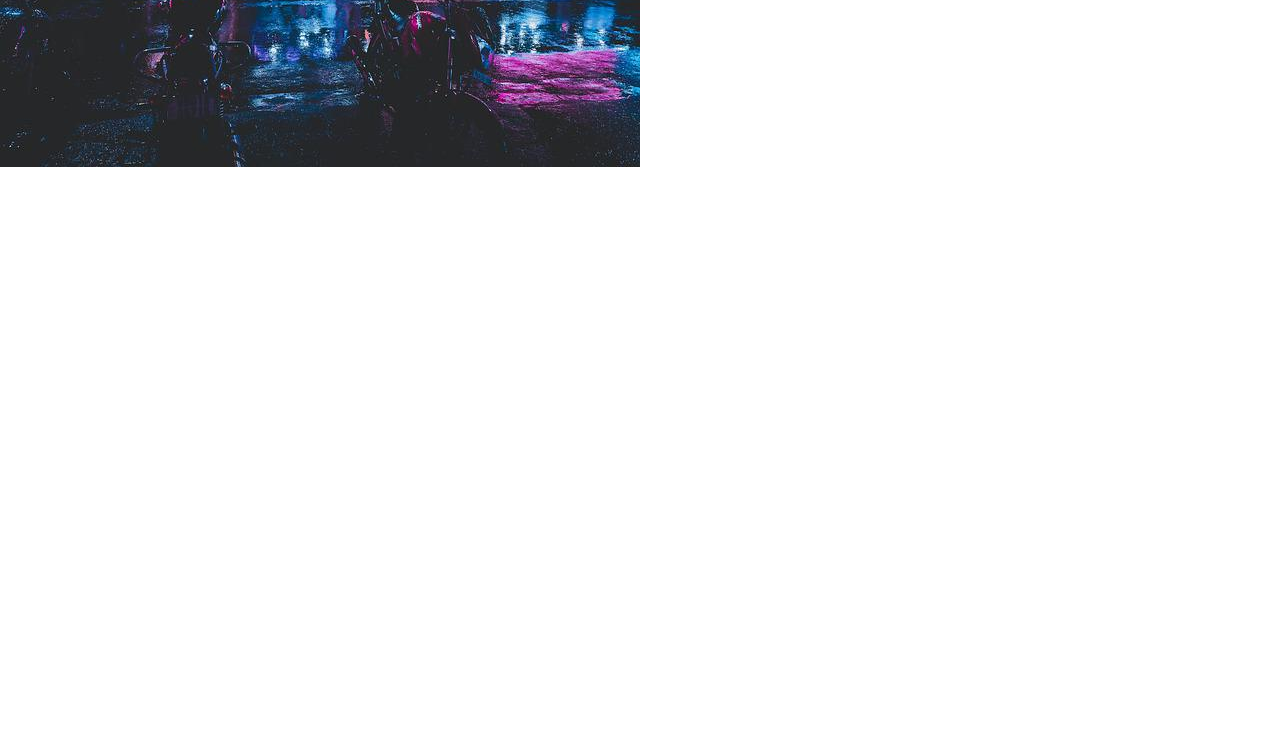
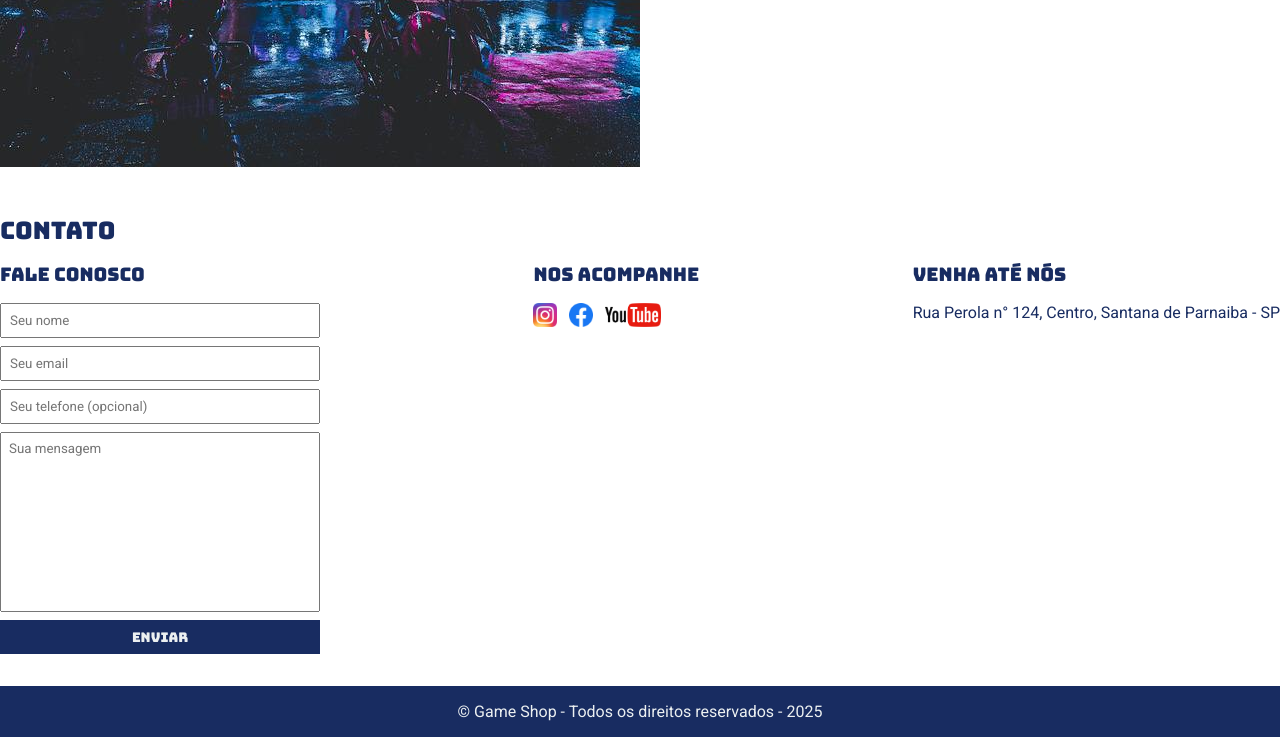
Before and after one commit to MrBanza/Game-Shop, a plain HTML site: page index.html in a window 1280 px wide. Shown: the part 412-1149 px from the top of the page. Before the commit the page ends 800 px from the top, so only its background shows below. Drawn offline with Linux system fonts and the light colour scheme.

Commit message:
Feature. formulario e rodapé

```diff
--- a/index.html
+++ b/index.html
@@ -17,14 +17,13 @@
             <h1>Game Shop</h1>
             <nav>
                 <ul>
-                    <li><a href="index.html">Home</a></li>
-                    <li><a href="produtos.html">Produtos</a></li>
-                    <li><a href="contato.html">Contato</a></li>
+                    <li><a href="#about">Sobre a loja</a></li>
+                    <li><a href="#contact">Contato</a></li>
                 </ul>
             </nav>
         </div>
     </header>
-    <section>
+    <section id="about">
         <div class="container">
             <img class="store-front" src="/images/loja.jpg" alt="Fachada da loja Game Shop">
             <div>
@@ -39,5 +38,44 @@
             </ul>
         </div>
     </section>
+    <section id="contact">
+        <div class="container">
+            <h2>Contato</h2>
+            <div class="contact-methods">
+                <div>
+                    <h3>Fale conosco</h3>
+                    <form>
+                        <input type="text" placeholder="Seu nome" required/>
+                        <input type="email" placeholder="Seu email" required/>
+                        <input type="tel" placeholder="Seu telefone (opcional)"/>
+                        <textarea placeholder="Sua mensagem" required></textarea>
+                        <button type="submit">Enviar</button>
+                    </form>
+                </div>
+                <div>
+                    <h3>Nos acompanhe</h3>
+                    <ul class="social-links">
+                        <li><a href="#" title = "Siga-nos no Instagram">
+                            <img src="/images/instagram.png" alt="Logo do Instagram"></a></li>
+                            <li><a href="#" title = "Siga-nos no Facebook">
+                                <img src="/images/facebook.png" alt="Logo do Facebook"></a></li>
+                                <li><a href="#" title = "Visite nosso canal no Youtube">
+                                    <img src="/images/youtube.png" alt="Logo do Youtube"></a></li>
+                    </ul>
+                </div>
+                <div>
+                    <h3>Venha até nós</h3>
+                    <p>
+                        Rua Perola n° 124, Centro, Santana de Parnaiba - SP
+                    </p>
+                </div>
+            </div>
+        </div>
+    </section>
+    <footer>
+        <div class="container">
+            <p>&copy; Game Shop - Todos os direitos  reservados - 2025</p>
+        </div>
+    </footer>
 </body>
 </html>
--- a/main.css
+++ b/main.css
@@ -5,11 +5,14 @@
 }
 
 header,
-section h2{
+section h2,
+section h3,
+form button{
     font-family: "Bungee", cursive;
+    font-weight: normal;
 }
 
-body{
+body, input, textarea{
     font-family: "Roboto", sans-serif;
 }
 
@@ -17,11 +20,6 @@ header{
     background-color: #182c61;
     padding: 16px 0;
     color: #ecf0f1;
-}
-
-header h1,
-section h2{
-    font-weight: normal;
 }
 
 header nav li{
@@ -77,3 +75,62 @@ section p{
 store-front{
     margin-right: 32px;
 }
+
+.social-links img{
+    height: 24px;
+}
+
+.social-links li{
+    display: inline;
+    margin-right: 8px;
+}
+
+#contact .container{
+    display: block;
+}
+
+.contact-methods{
+    display: flex;
+    justify-content: space-between;
+}
+
+form input,
+form textarea,
+form button{
+    display: block;
+    width: 320px;
+    margin-bottom: 8px;
+    padding: 8px;
+}
+
+form textarea{
+    resize: none;
+    height: 180px;
+
+}
+
+section h3{
+    margin-bottom: 16px;
+}
+
+form button{
+    background-color: #182c61;
+    color: #ecf0f1;
+    border: none;
+    cursor: pointer;
+}
+
+form button:hover{
+    background-color: #314e9e;
+}
+
+input:focus, textarea:focus{
+    outline-color: #182c61;
+}
+
+footer{
+    background-color: #182c61;
+    color: #ecf0f1;
+    padding: 16px 0;
+    text-align: center;
+}
```
